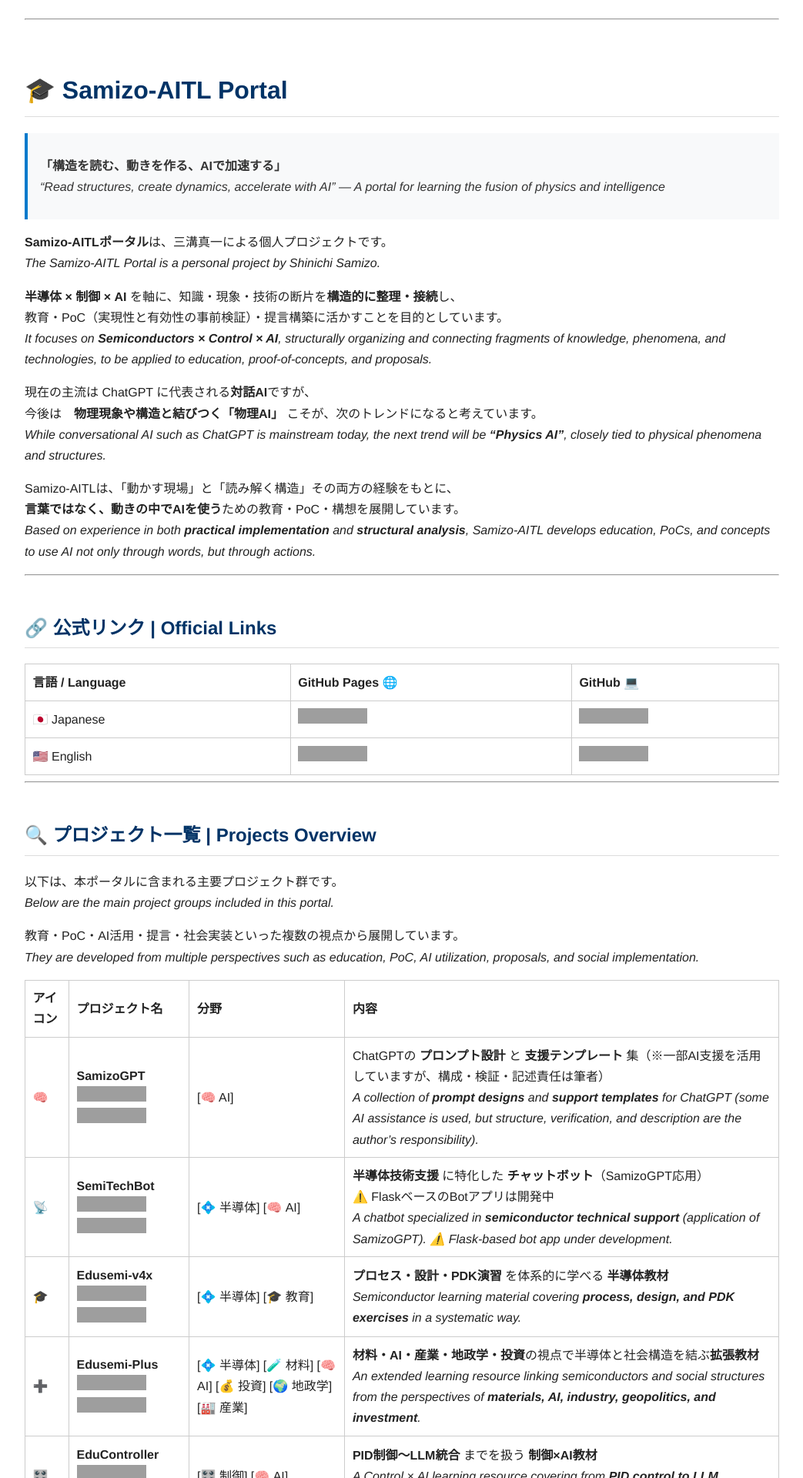
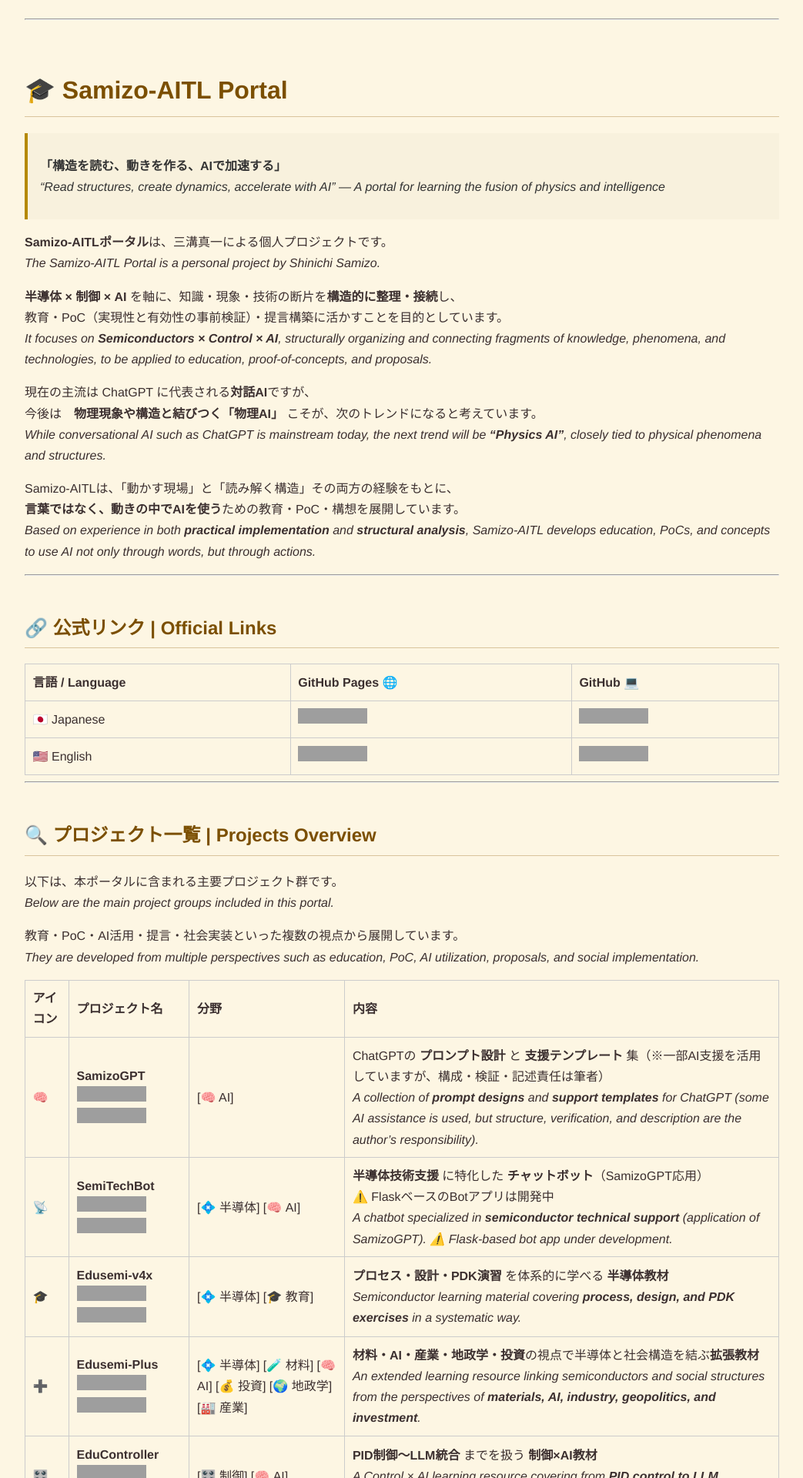
Before and after one commit to Samizo-AITL/Samizo-AITL.github.io, a Jekyll site: the page built from index.md, in a window 1280 px wide. Shown: the top 1920 px of the page at 77% size, without its empty margins (118-1161 px from the left). Built offline with Jekyll 4.4.1, drawn with Linux system fonts in a browser that asks for light colours; grey boxes are pictures that could not be loaded.

Commit message:
Update default.html

````diff
--- a/_layouts/default.html
+++ b/_layouts/default.html
@@ -7,7 +7,9 @@
     <meta name="description" content="{{ page.description | default: site.description }}">
     <link rel="stylesheet" href="{{ '/assets/style.css' | relative_url }}" />
   </head>
-  <body>
+
+  <!-- ★ ポータル全体をセピアモード固定 -->
+  <body class="theme-sepia">
     <main>
       {{ content }}
     </main>
@@ -18,16 +20,16 @@
     <!-- Mermaid 初期化：code→div 置換 ＋ ライト固定 ＋ 中央寄せ -->
     <script>
       document.addEventListener('DOMContentLoaded', function () {
-        // 1) ```mermaid で生成された <code class="language-mermaid"> を <div class="mermaid"> に変換
+        // 1) ```mermaid → <div class="mermaid"> に変換
         document.querySelectorAll('code.language-mermaid').forEach(function (code) {
           const pre = code.closest('pre');
           const div = document.createElement('div');
           div.className = 'mermaid';
-          div.textContent = code.textContent; // 中身（グラフ定義）をそのまま移す
+          div.textContent = code.textContent;
           if (pre) pre.replaceWith(div); else code.replaceWith(div);
         });
 
-        // 2) 中央寄せ（Pages側だけに効く）
+        // 2) 中央寄せ
         document.querySelectorAll('.mermaid').forEach(function (el) {
           el.style.display = 'block';
           el.style.margin = '1.5rem auto';
````
Also changed, not shown: other parts of _layouts/default.html (+1 -1 lines).
